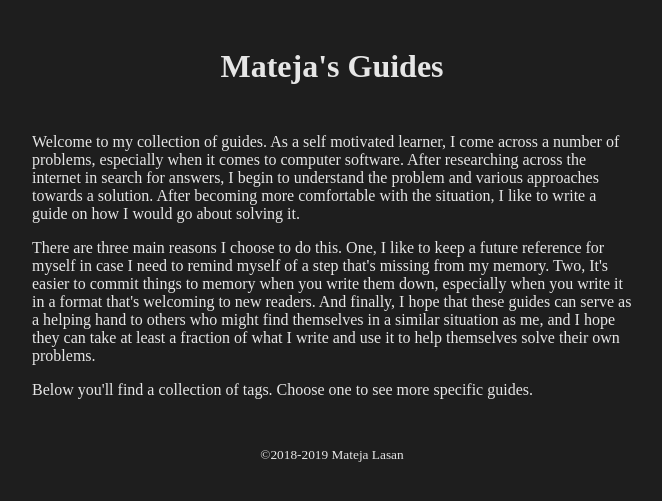
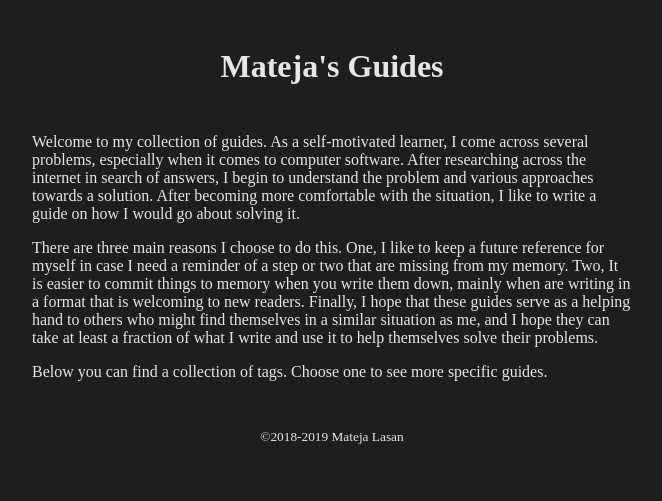
Before and after one commit to matootie/mateja.lasan.ca, a Django app: template guides/templates/guides/main_view.html in a window 1280 px wide. Shown: the top 501 px of the page, without its empty margins (308-970 px from the left). Run offline with Django 3.2, Linux system fonts and the light colour scheme; the template is opened without the code that fills it, so the values that code supplies are empty.

Commit message:
Update Guides welcome message.

```diff
--- a/guides/templates/guides/main_view.html
+++ b/guides/templates/guides/main_view.html
@@ -12,9 +12,9 @@
     <header>
         <div class="content-wrapper">
             <h1>Mateja's Guides</h1>
-            <p>Welcome to my collection of guides. As a self motivated learner, I come across a number of problems, especially when it comes to computer software. After researching across the internet in search for answers, I begin to understand the problem and various approaches towards a solution. After becoming more comfortable with the situation, I like to write a guide on how I would go about solving it.</p>
-            <p>There are three main reasons I choose to do this. One, I like to keep a future reference for myself in case I need to remind myself of a step that's missing from my memory. Two, It's easier to commit things to memory when you write them down, especially when you write it in a format that's welcoming to new readers. And finally, I hope that these guides can serve as a helping hand to others who might find themselves in a similar situation as me, and I hope they can take at least a fraction of what I write and use it to help themselves solve their own problems.</p>
-            <p>Below you'll find a collection of tags. Choose one to see more specific guides.</p>
+            <p>Welcome to my collection of guides. As a self-motivated learner, I come across several problems, especially when it comes to computer software. After researching across the internet in search of answers, I begin to understand the problem and various approaches towards a solution. After becoming more comfortable with the situation, I like to write a guide on how I would go about solving it.</p>
+            <p>There are three main reasons I choose to do this. One, I like to keep a future reference for myself in case I need a reminder of a step or two that are missing from my memory. Two, It is easier to commit things to memory when you write them down, mainly when are writing in a format that is welcoming to new readers. Finally, I hope that these guides serve as a helping hand to others who might find themselves in a similar situation as me, and I hope they can take at least a fraction of what I write and use it to help themselves solve their problems.</p>
+            <p>Below you can find a collection of tags. Choose one to see more specific guides.</p>
         </div>
     </header>
     <main>
```
